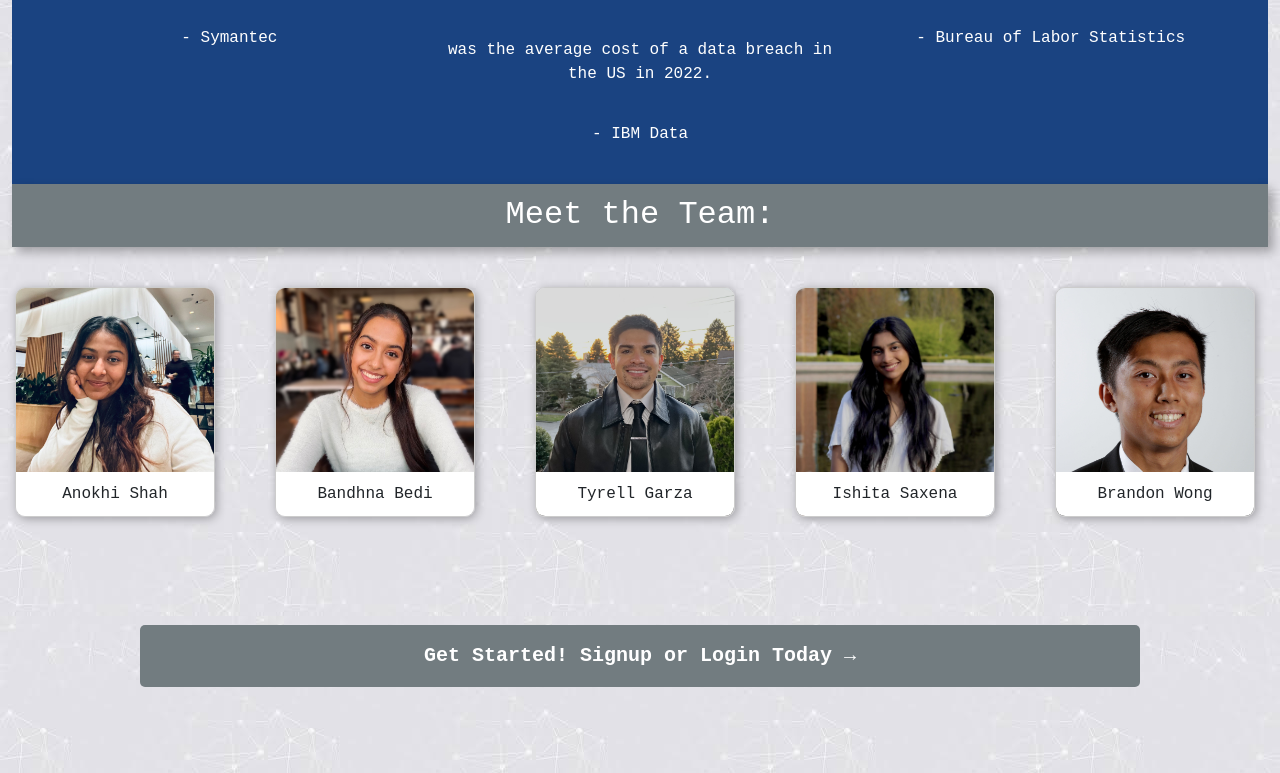
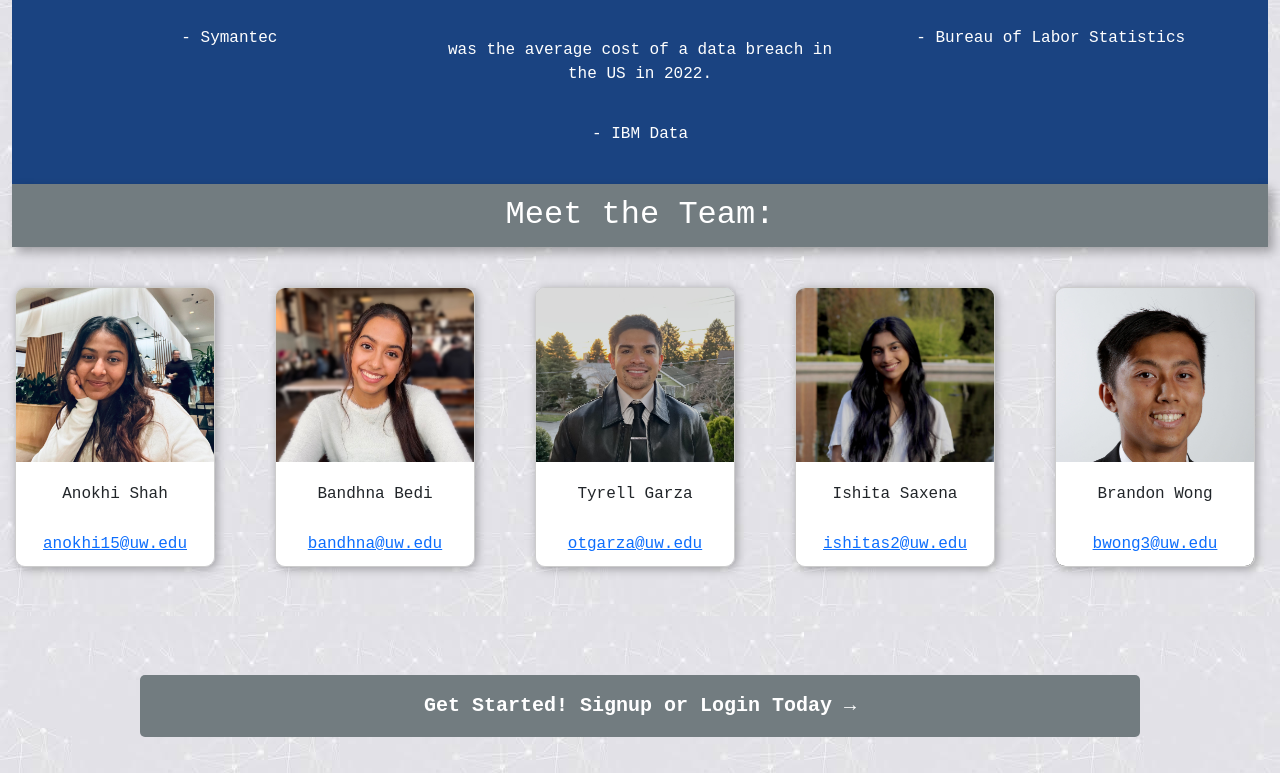
Before and after one commit to brandonwong3/cyber_next, a React (Create React App) app: page / in a window 1280 px wide. Shown: the part 1076-1849 px from the top of the page. Built offline with nearby package versions, Linux system fonts and the light colour scheme; no server answers.

Commit message:
Added emails to homepage underneath each of our names.

```diff
--- a/src/components/pages/IndexPage.js
+++ b/src/components/pages/IndexPage.js
@@ -75,31 +75,46 @@ const IndexPage = () => {
 					<div className="about-container">
 						<div className="about-box">
 							<img src="/images/Anokhi.jpg" alt="Team Member Anokhi Shah" />
+							<div className={'about-box-text-holder'}>
 								<p>Anokhi Shah</p>
+								<a href={"mailto:anokhi15@uw.edu"} target={"_blank"} rel={"noreferrer"}>anokhi15@uw.edu</a>
+							</div>
 						</div>
 					</div>
 					<div className="about-container">
 						<div className="about-box">
 							<img src="/images/Bandhna.jpg" alt="Team Member Bandhna Bedi" />
+							<div className={"about-box-text-holder"}>
 							<p>Bandhna Bedi</p>
+							<a href={"mailto:bandhna@uw.edu"} target={"_blank"} rel={"noreferrer"}>bandhna@uw.edu</a>
+								</div>
 						</div>
 					</div>
 					<div className="about-container">
 						<div className="about-box">
 							<img src="/images/Tyrell.jpg" alt="Team Member Tyrell Garza" />
+							<div className={"about-box-text-holder"}>
 							<p>Tyrell Garza</p>
+							<a href={"mailto:otgarza@uw.edu"} target={"_blank"} rel={"noreferrer"}>otgarza@uw.edu</a>
+								</div>
 						</div>
 					</div>
 					<div className="about-container">
 						<div className="about-box">
 							<img src="/images/Ishita.jpg" alt="Team Member Ishita Saxena" />
+							<div className={"about-box-text-holder"}>
 							<p>Ishita Saxena</p>
+							<a href={"mailto:ishitas2@uw.edu"} target={"_blank"} rel={"noreferrer"}>ishitas2@uw.edu</a>
+								</div>
 						</div>
 					</div>
 					<div className="about-container">
 						<div className="about-box">
 							<img src="/images/Brandon.jpg" alt="Team Member Brandon Wong" />
+							<div className={"about-box-text-holder"}>
 							<p>Brandon Wong</p>
+							<a href={"mailto:bwong3@uw.edu"} target={"_blank"} rel={"noreferrer"}>bwong3@uw.edu</a>
+								</div>
 						</div>
 					</div>
 				</div>
--- a/src/style/index.css
+++ b/src/style/index.css
@@ -103,7 +103,7 @@ body {
 	text-align: center;
 	background-color: #1a4381c5;
 	padding: 20px;
-	margin-bottom: 0px;
+	margin-bottom: 0;
 }
 
 .stats-box {
@@ -130,8 +130,9 @@ body {
 .about-container {
 	position: relative;
 	width: 200px;
-	height: 250px;
+	height: 300px;
 	margin-right: 10px;
+/*	Hide all extended content */
 }
 
 .about-box {
@@ -151,10 +152,22 @@ body {
 	width: 100%;
 	height: auto;
 	margin: auto;
+	object-fit: cover;
 	/* centers the image */
 }
 
-.about-box p {
+/*.about-box p {*/
+/*	position: absolute;*/
+/*	bottom: 0;*/
+/*	left: 0;*/
+/*	right: 0;*/
+/*	margin: 0;*/
+/*	padding: 10px;*/
+/*	background-color: white;*/
+/*	text-align: center;*/
+/*}*/
+
+.about-box-text-holder {
 	position: absolute;
 	bottom: 0;
 	left: 0;
@@ -164,6 +177,18 @@ body {
 	background-color: white;
 	text-align: center;
 }
+
+/*.about-box a {*/
+/*	position: absolute;*/
+/*	bottom: -3rem;*/
+/*	left: 0;*/
+/*	right: 0;*/
+/*	margin: 0;*/
+/*	padding: 10px;*/
+/*	background-color: white;*/
+/*	text-align: center;*/
+/*	z-index: 100;*/
+/*}*/
 
 .about-main-container {
 	display: flex;
@@ -228,7 +253,7 @@ button:hover {
 	border-radius: 5px;
 	width: 300px;
 	position: absolute;
-	bottom: -300;
+	bottom: -300px;
 	right: 40%;
 }
 
@@ -275,3 +300,13 @@ button:hover {
 .navbar-brand {
 	font-size: 1.5rem;
 }
+
+.force-visible-link {
+	z-index: 100;
+	position: absolute;
+	bottom: 1rem;
+	display: block;
+	text-align: center;
+	margin-left: auto;
+	margin-right: auto;
+}
```
Also changed, not shown: 1 other file (tests, documents, lock files or other folders). Lines whose indentation alone changed are shown as unchanged.
